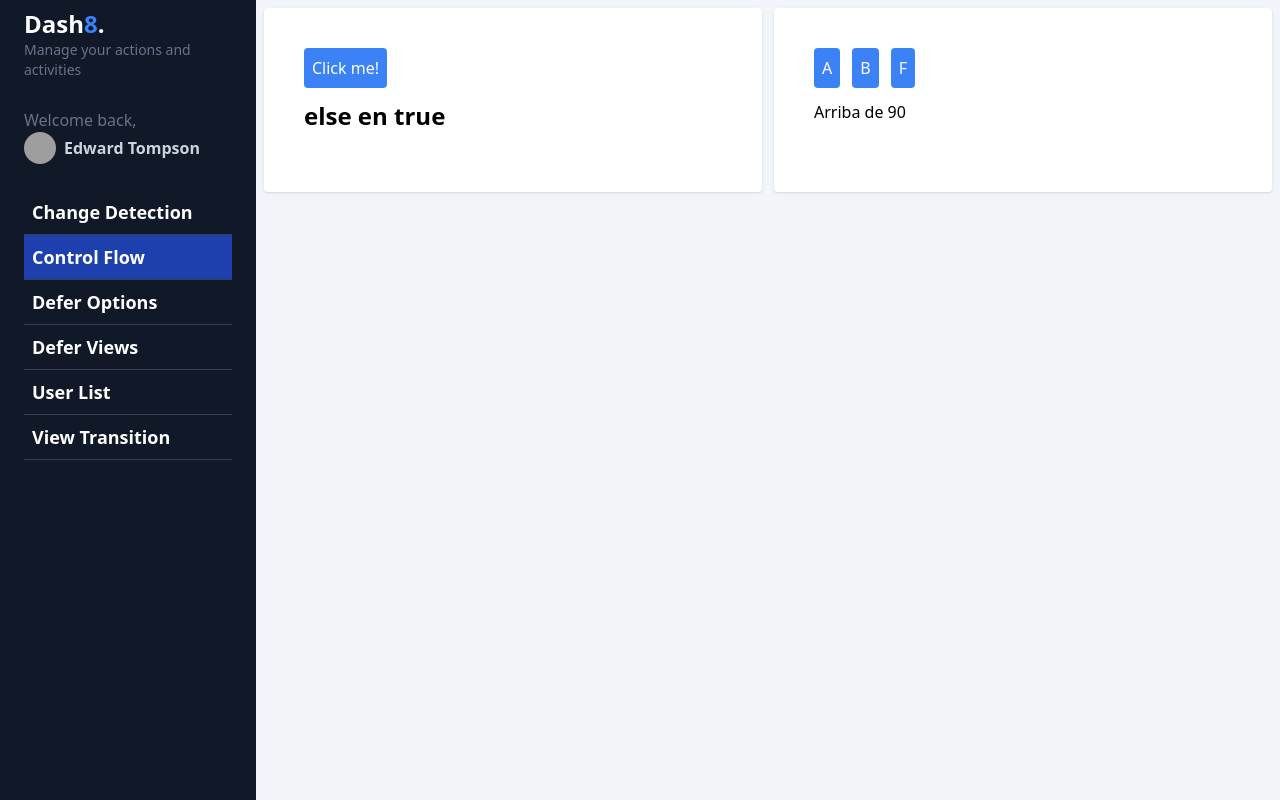
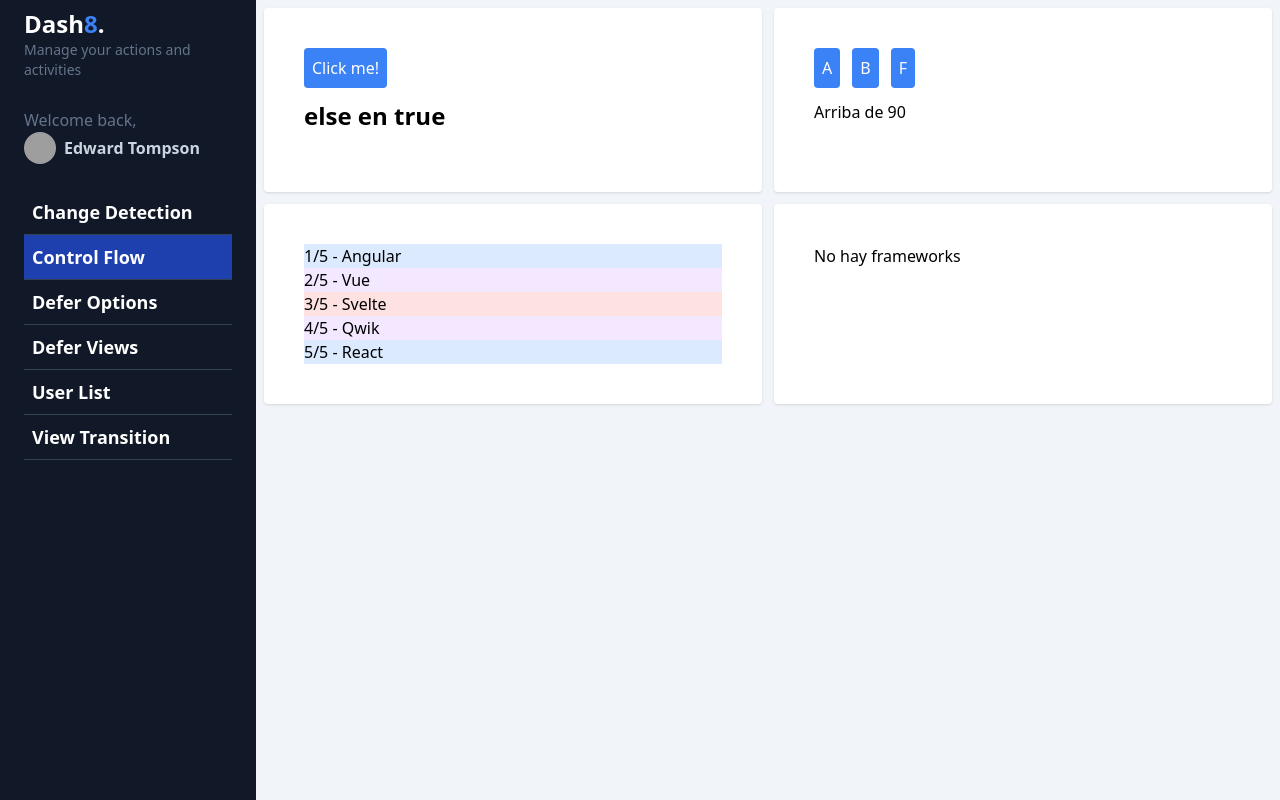
Before and after one commit to fhidalgorosabal/angular17, an Angular app: page /dashboard/control-flow in a window 1280 px wide. Built offline with nearby package versions, Linux system fonts and the light colour scheme; grey boxes are pictures that could not be loaded.

Commit message:
feature: Control Flow For

```diff
--- a/src/app/dashboard/pages/control-flow/control-flow.component.html
+++ b/src/app/dashboard/pages/control-flow/control-flow.component.html
@@ -41,4 +41,28 @@
             }
        }
     </div>
+
+    <div class="bg-white rounded shadow p-10">
+        <ul>
+            @for (framework of frameworks(); track framework;
+            let i = $index, first = $first, last = $last, even = $even, odd = $odd, count = $count) {
+                <li [class]="{
+                    'bg-red-100': even && !first && !last,
+                    'bg-purple-100': odd && !first && !last,
+                    'bg-blue-100': first || last,
+                }">{{ i + 1 }}/{{ count }} - {{ framework }}</li>
+            }
+        </ul>
+    </div>
+
+    <div class="bg-white rounded shadow p-10">
+        <ul>
+            @for (framework of frameworks2(); track $index) {
+                <li>{{ framework }}</li>
+            }
+            @empty {
+                <li>{{ 'No hay frameworks' }}</li>
+            }
+        </ul>
+    </div>
 </section>
--- a/src/app/dashboard/pages/control-flow/control-flow.component.ts
+++ b/src/app/dashboard/pages/control-flow/control-flow.component.ts
@@ -16,6 +16,8 @@
 
   public showContent = signal(false);
   public grade = signal<Grade>('A');
+  public frameworks = signal(['Angular', 'Vue', 'Svelte', 'Qwik', 'React'])
+  public frameworks2 = signal([])
 
   public toggleContent() {
     this.showContent.update( value => !value );
```
